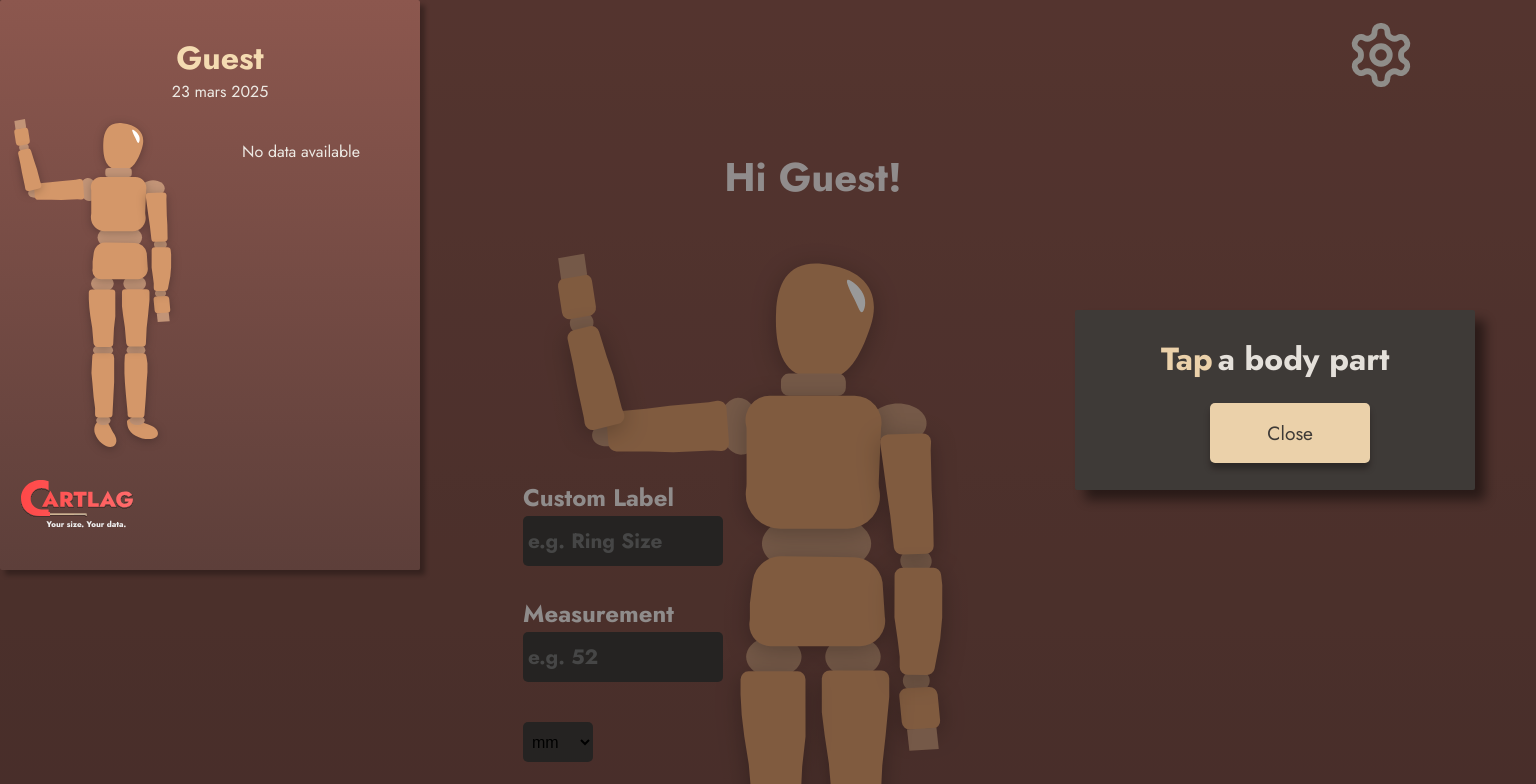
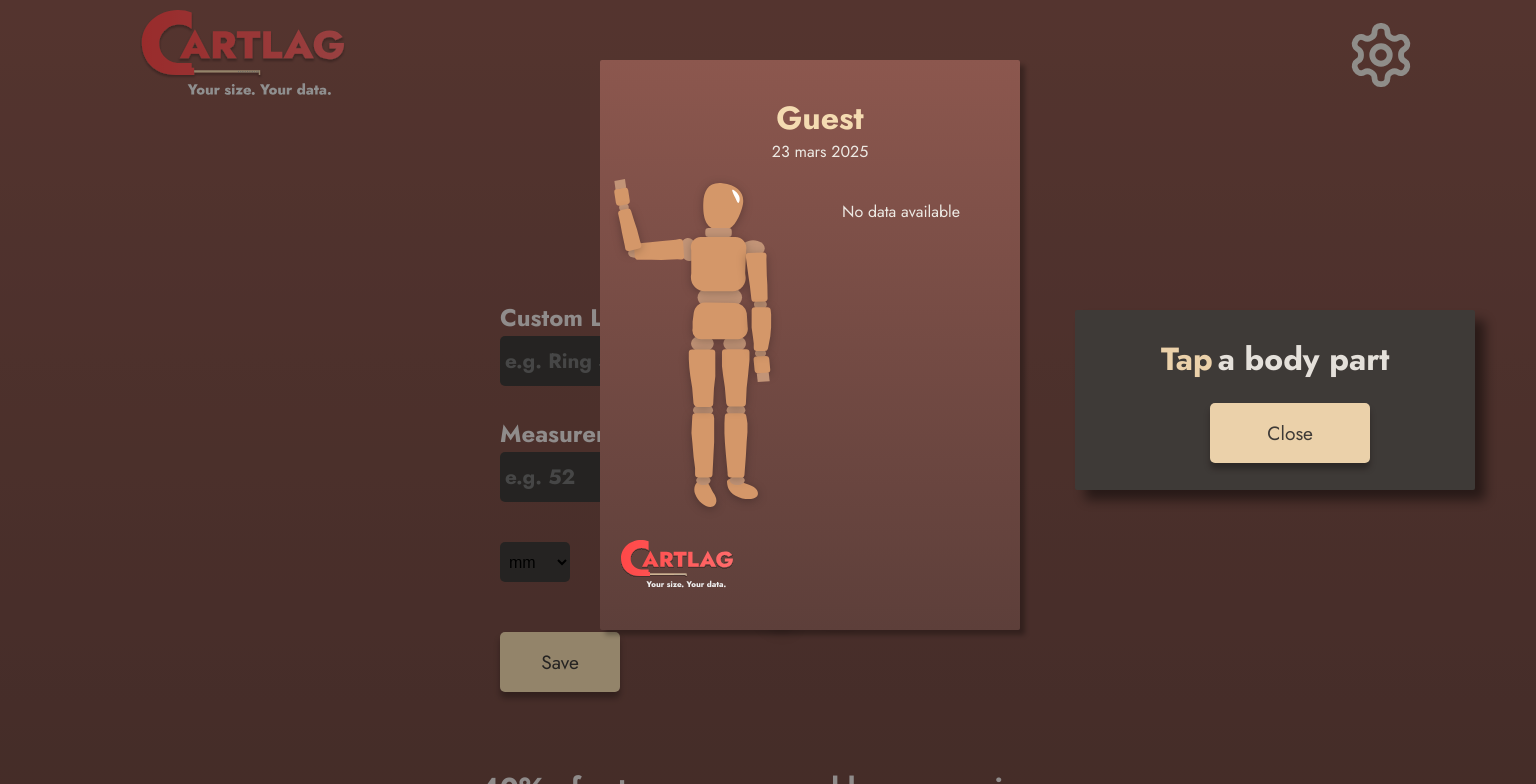
Before and after one commit to julsandstrom/Cartlag, a React (Vite) app: page / in a window 1536 px wide. Both pictures are taken after a click on the button "Summary". Shown: the top 784 px of the page. Built offline with nearby package versions, Linux system fonts and the light colour scheme.

Commit message:
viewport fixed

```diff
--- a/src/App.css
+++ b/src/App.css
@@ -234,7 +234,7 @@ h6 {
 }
 
 .cartlag-doll {
-  width: 390px;
+  width: 300px;
 
   position: relative;
   z-index: 1;
@@ -599,9 +599,9 @@ small {
 }
 .new-category-section {
   position: absolute;
-  top: 380px !important;
-  padding-left: 20px;
-  right: 10px !important;
+  top: 260px !important;
+  left: 30px !important;
+  right: 0px !important;
   z-index: 999;
   height: fit-content;
   pointer-events: none;
@@ -715,6 +715,7 @@ select {
   text-align: center;
 }
 .hello-name {
+  margin-top: -35px;
   display: flex;
   font-size: 1.5rem;
 }
@@ -1401,11 +1402,11 @@ h2 {
     padding: 0;
   }
   .logo {
-    height: 100px;
+    height: 80px;
   }
   .logotype {
-    margin-left: 120px;
-    margin-top: 20px;
+    margin-left: 100px;
+    margin-top: 0px;
   }
   .settings-button {
     display: flex;
@@ -1497,7 +1498,7 @@ h2 {
   }
 
   .cartlag-doll {
-    width: 490px;
+    width: 280px;
 
     position: relative;
     z-index: 1;
@@ -1856,9 +1857,10 @@ h2 {
   }
   .new-category-section {
     position: absolute;
-    top: 480px !important;
+    top: 250px !important;
 
     right: 10px !important;
+    left: 350px !important;
     z-index: 999;
     height: fit-content;
     pointer-events: none;
@@ -1967,6 +1969,7 @@ h2 {
     text-align: center;
   }
   .hello-name {
+    margin-top: -50px;
     display: flex;
     font-size: 1.8rem;
   }
@@ -2437,6 +2440,36 @@ h2 {
   }
   .close-color-button:hover {
   }
+  .modal-overlay-summary {
+    position: fixed;
+    top: 0px;
+    left: 500px;
+    width: 100%;
+    max-width: 420px;
+
+    background: linear-gradient(
+      to bottom,
+
+      #8c574e 0%,
+      #5d3f3a 100%
+    );
+    display: grid;
+    grid-template-columns: 55% 45%;
+    grid-template-rows: 100px 80px 290px 100px;
+
+    align-items: start;
+    gap: 0;
+    margin: 0;
+    padding: 0;
+    z-index: 1100;
+    height: 570px;
+    aspect-ratio: 420 / 570;
+
+    border: none;
+    border-radius: 2px;
+    box-shadow: 5px 5px 5px rgba(0, 0, 0, 0.3);
+    overflow: hidden;
+  }
 }
 
 /* ----------------------------------------------------------------------------------------------------- */
@@ -2489,11 +2522,11 @@ h2 {
     padding: 0;
   }
   .logo {
-    height: 120px;
+    height: 90px;
   }
   .logotype {
     margin-left: 120px;
-    margin-top: 20px;
+    margin-top: 0px;
   }
   .settings-button {
     display: flex;
@@ -2587,7 +2620,7 @@ h2 {
   }
 
   .cartlag-doll {
-    width: 490px;
+    width: 300px;
 
     position: relative;
     z-index: 1;
@@ -2930,10 +2963,11 @@ h2 {
   }
   .new-category-section {
     position: absolute;
-    top: 480px !important;
+    top: 300px !important;
     padding-left: 0;
-    right: 10px !important;
-    z-index: 999;
+    right: 100px !important;
+    left: 500px !important;
+    z-index: 99;
     height: fit-content;
     pointer-events: none;
   }
@@ -3044,8 +3078,9 @@ h2 {
     text-align: center;
   }
   .hello-name {
-    display: flex;
-    font-size: 2.5rem;
+    margin-top: -60px;
+    display: flex;
+    font-size: 2.4rem;
   }
   .hello {
     margin-right: 15px;
@@ -3159,7 +3194,7 @@ h2 {
     top: 50%;
     transform: translateY(-50%);
 
-    height: 300px;
+    height: 250px;
     width: 400px;
     padding: 10px;
 
@@ -3177,6 +3212,36 @@ h2 {
     display: flex;
     justify-content: center;
     margin-bottom: 40px;
+  }
+  .modal-overlay-summary {
+    position: fixed;
+    top: 60px;
+    left: 600px;
+    width: 100%;
+    max-width: 420px;
+
+    background: linear-gradient(
+      to bottom,
+
+      #8c574e 0%,
+      #5d3f3a 100%
+    );
+    display: grid;
+    grid-template-columns: 55% 45%;
+    grid-template-rows: 100px 80px 290px 100px;
+
+    align-items: start;
+    gap: 0;
+    margin: 0;
+    padding: 0;
+    z-index: 1100;
+    height: 570px;
+    aspect-ratio: 420 / 570;
+
+    border: none;
+    border-radius: 2px;
+    box-shadow: 5px 5px 5px rgba(0, 0, 0, 0.3);
+    overflow: hidden;
   }
   .list-button {
     overflow: hidden;
```
